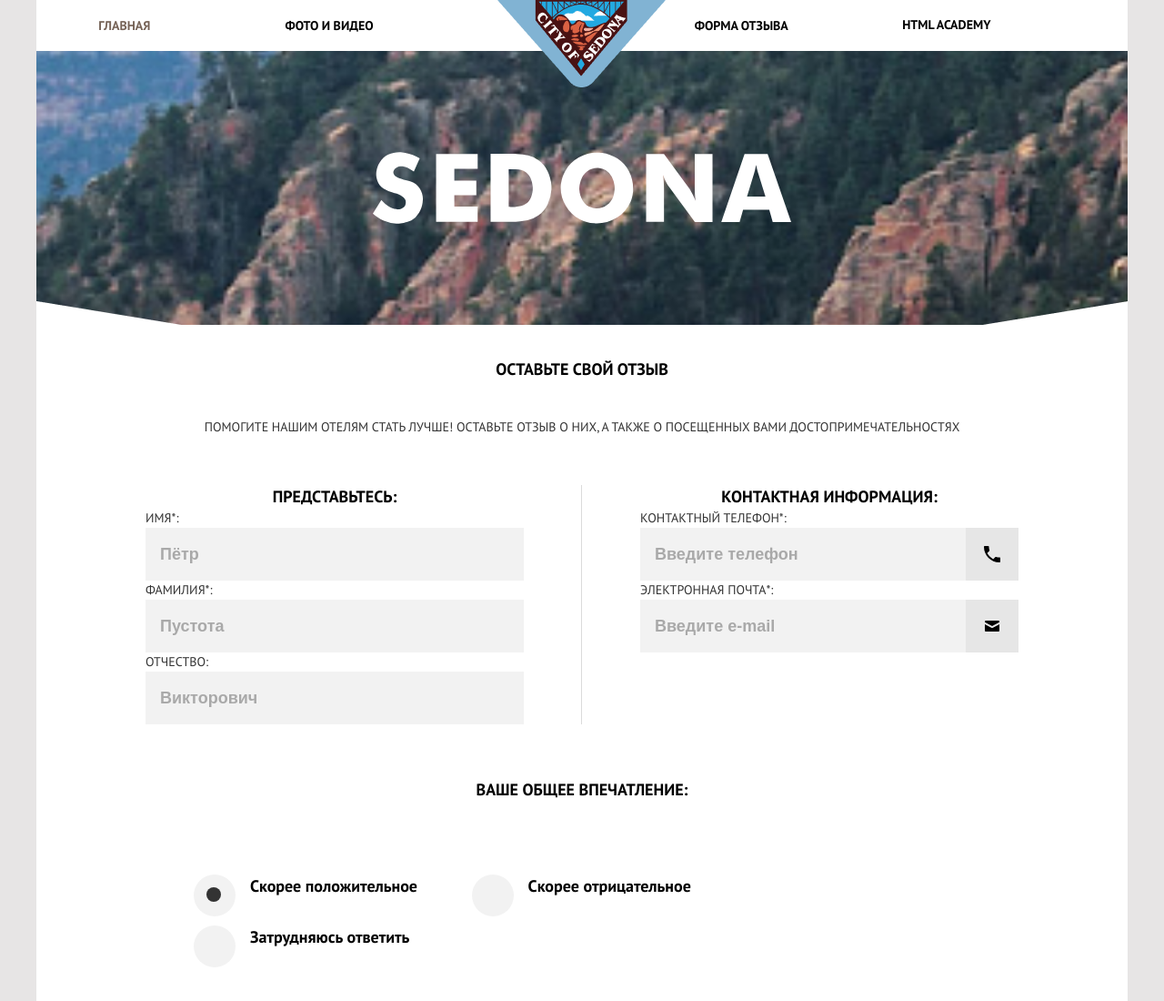
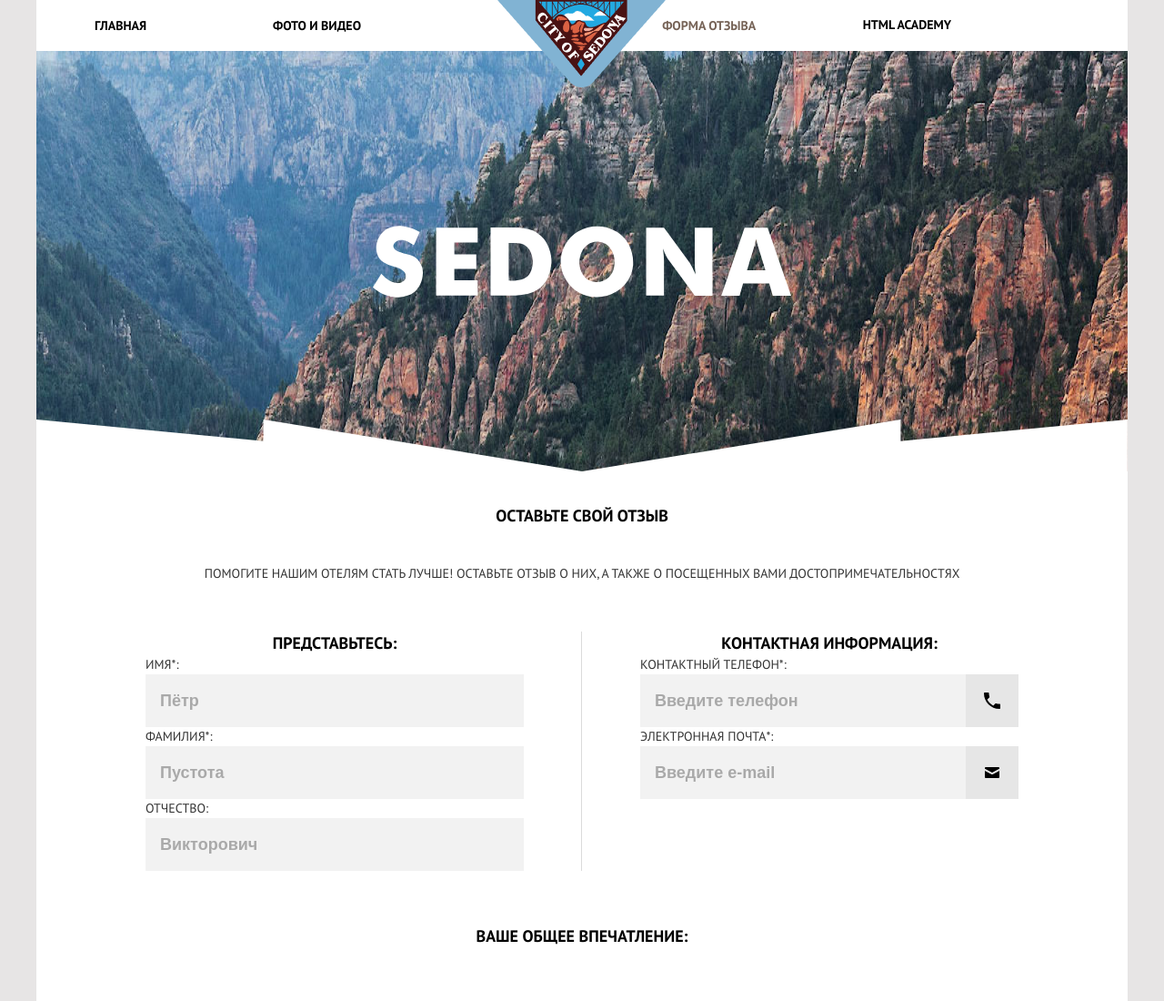
Before and after one commit to htmlacademy-adaptive/1601065-sedona-25, a website: page source/form.html in a window 1280 px wide. Shown: the top 1100 px of the page at 91% size. Drawn offline with nearby package versions, Linux system fonts and the light colour scheme; files that its build step writes are made by us from their sources; files whose address does not match are found by name.

Commit message:
Изменения

```diff
--- a/source/form.html
+++ b/source/form.html
@@ -21,8 +21,8 @@
       </button>
       <div class="main-nav__wrapper">
         <ul class="main-nav__list site-list">
-          <li class="site-list__item site-list__item--active">
-            <a class="site-list__link site-list__item--active" href="index.html">
+          <li class="site-list__item">
+            <a class="site-list__link" href="index.html">
               Главная
             </a>
           </li>
@@ -31,8 +31,8 @@
               Фото и видео
             </a>
           </li>
-          <li class="site-list__item">
-            <a class="site-list__link" href="form.html">
+          <li class="site-list__item site-list__item--active">
+            <a class="site-list__link site-list__item--active" href="form.html">
               Форма отзыва
             </a>
           </li>
--- a/source/less/blocks/main-container.less
+++ b/source/less/blocks/main-container.less
@@ -117,36 +117,30 @@
 .main-container__element-image-catalog {
   height: 158px;
   box-sizing: border-box;
-  background-image: url("../img/image/png/decorative-left.png"),
-    url("../img/image/png/decorative-right.png"),
-    url("../img/image/jpg/back-desktop.jpg.jpg");
+  background-image: url("../img/image/svg/intro-triangle.svg"),
+    url("../img/image/jpg/back-desktop-mobile-catalog.jpg");
   color: @navigation-text-color;
   background-repeat: no-repeat;
   background-color: @navigation-background;
-  background-position: 0 100%, 100% 100%, 50%;
+  background-position: 0 100%, 50%;
   align-items: center;
   text-align: center;
   display: flex;
   justify-content: center;
-  background-size: 160px 57px, 160px 57px, cover;
+  background-size: 100%, cover;
+  min-height: 158px;
 
   @media (min-width: @tablet-width) {
-    min-height: 290px;
-
-    @media (min-resolution: 2dppx) {
-      background-image: url("../img/image/jpg/back-tablet.jpg");
-      background-size: 1199px 519px;
-      min-height: 290px;
-    }
+    background-image: url("../img/image/svg/intro-triangle.svg"),
+      url("../img/image/jpg/back-desktop-tablet.jpg");
+    min-height: 462px;
   }
 
   @media (min-width: @desktop-width) {
-    min-height: 301px;
-
-    @media (min-resolution: 2dppx) {
-      background-image: url("../img/image/jpg/back-desktop-catalog.jpg");
-      background-size: 1199px 519px;
-      min-height: 301px;
-    }
+    background-image: url("../img/image/svg/intro-triangle.svg"),
+      url("../img/image/jpg/back-desktop.jpg");
+    min-height: 462px;
+    background-position: 0 100%, 0 100%;
+    background-size: 100%, 100% 170%;
   }
 }
--- a/source/less/blocks/main-header.less
+++ b/source/less/blocks/main-header.less
@@ -1,23 +1,21 @@
 .main-header {
   background-color: @main-background;
   min-height: 56px;
+  position: relative;
 }
 
 .main-header__logo {
   height: 96px;
   width: 185px;
   position: absolute;
-  padding-left: 20%;
-  padding-right: 20%;
   z-index: 2;
+  left: 20%;
 
   @media (min-width: @tablet-width) {
-    padding-left: 38%;
-    padding-right: 38%;
+    left: 38%;
   }
 
   @media (min-width: @desktop-width) {
-    padding-left: 507px;
-    padding-right: 508px;
+    left: 507px;
   }
 }
--- a/source/less/global.less
+++ b/source/less/global.less
@@ -2,7 +2,7 @@
   font-family: "PT Sans";
   font-style: normal;
   font-weight: 400;
-  src: url("/1601065-sedona-25/source/fonts/ptsans.woff2") format("woff2");
+  src: url("../fonts/ptsans.woff2") format("woff2");
   font-display: swap;
 }
 
@@ -10,7 +10,7 @@
   font-family: "PT Sans";
   font-style: normal;
   font-weight: 400;
-  src: url("/1601065-sedona-25/source/fonts/ptsans.woff") format("woff");
+  src: url("../fonts/ptsans.woff") format("woff");
   font-display: swap;
 }
 
@@ -18,7 +18,7 @@
   font-family: "PT Sans";
   font-style: normal;
   font-weight: 700;
-  src: url("/1601065-sedona-25/source/fonts/ptsansbold.woff2") format("woff2");
+  src: url("../fonts/ptsansbold.woff2") format("woff2");
   font-display: swap;
 }
 
@@ -26,7 +26,7 @@
   font-family: "PT Sans";
   font-style: normal;
   font-weight: 700;
-  src: url("/1601065-sedona-25/source/fonts/ptsansbold.woff") format("woff");
+  src: url("../fonts/ptsansbold.woff") format("woff");
   font-display: swap;
 }
 
```
Also changed, not shown: source/catalog.html (+4 -4 lines), source/img/image/jpg/back-desktop-mobile-catalog.jpg (renamed from source/img/image/jpg/back-desktop.jpg.jpg), source/img/image/jpg/back-desktop-tablet.jpg (added), source/img/image/jpg/back-desktop.jpg (added), source/img/image/svg/intro-triangle.svg (added).
